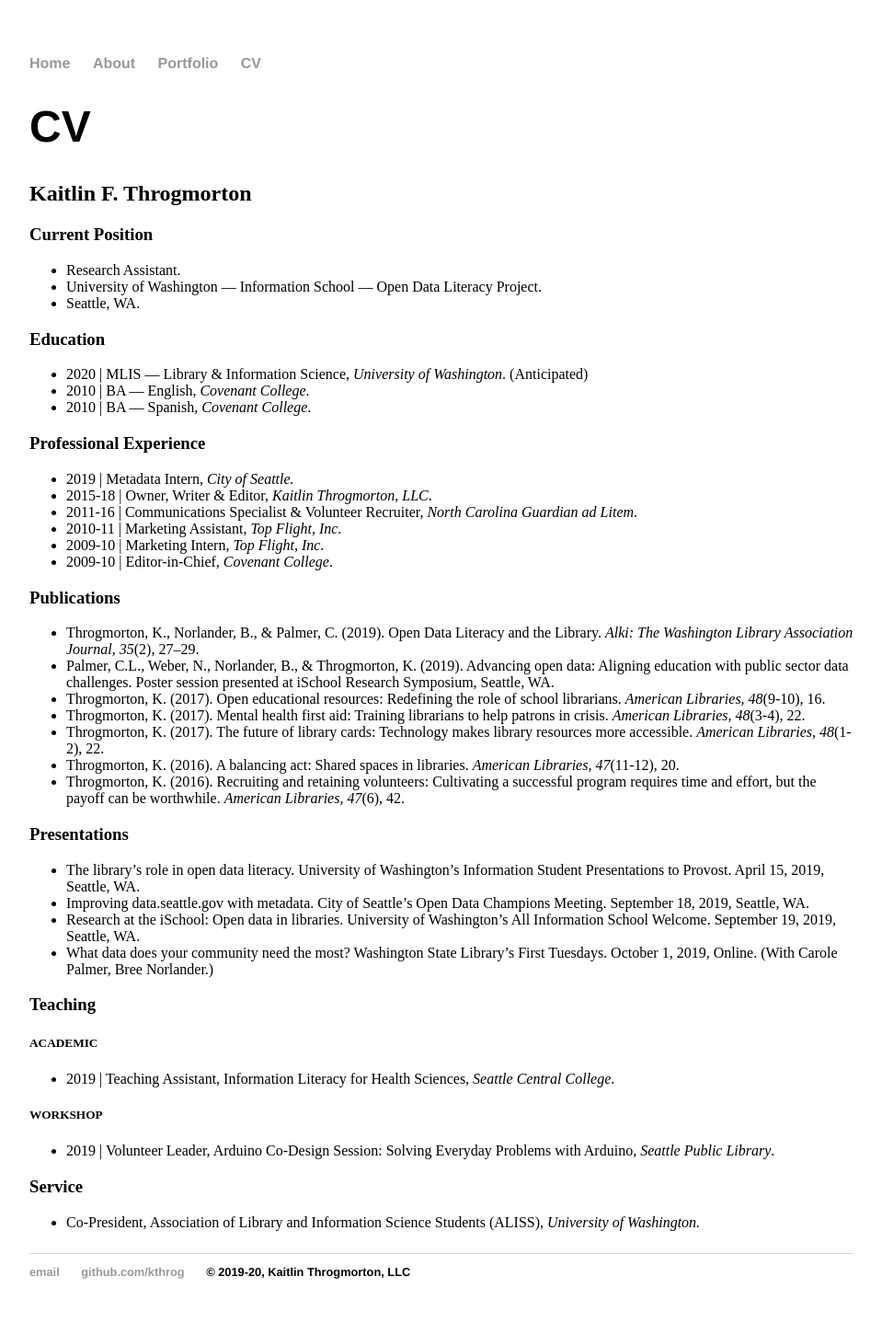
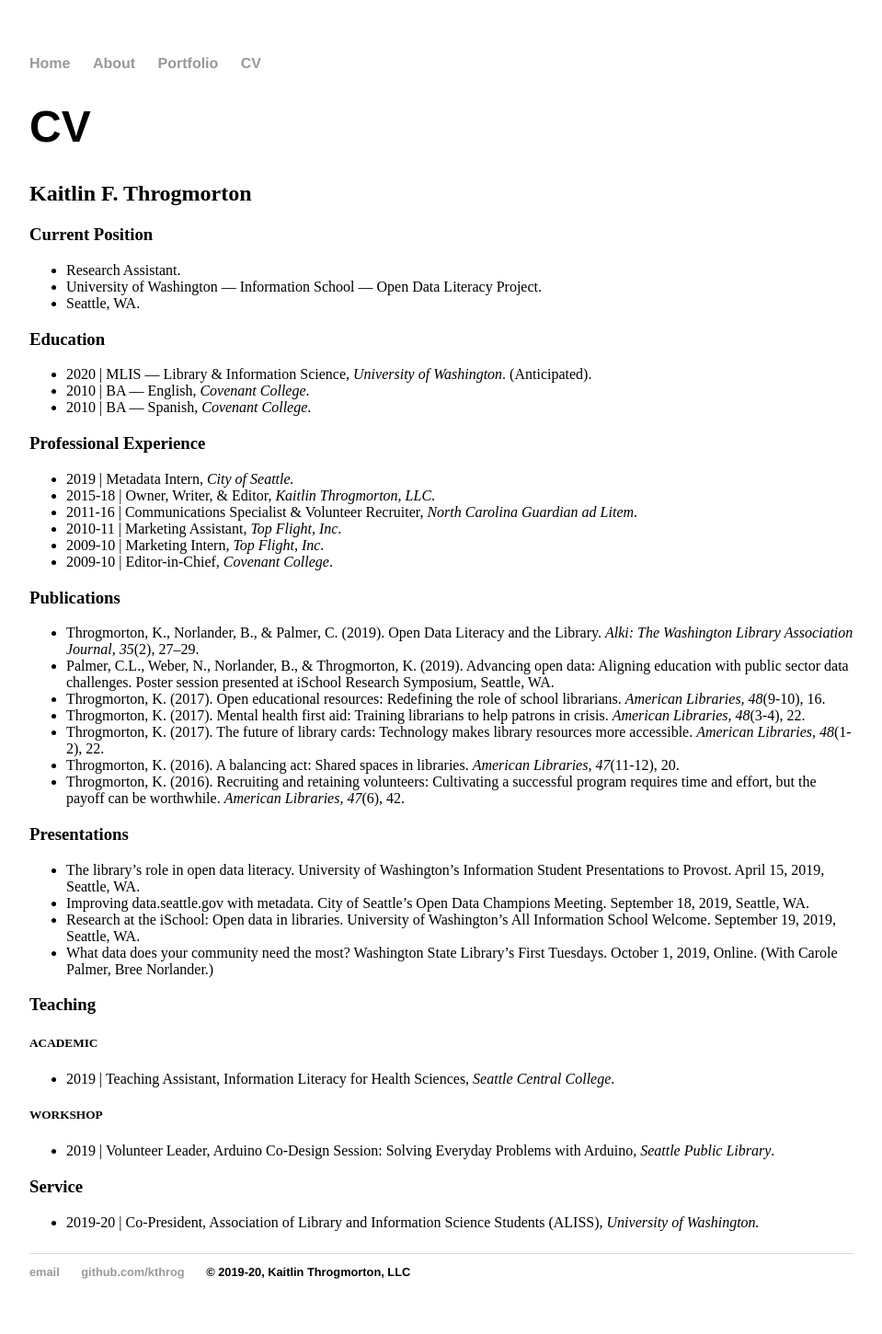
Before and after one commit to kthrog/old_site, a Jekyll site: the page built from CV/index.html, in a window 1280 px wide. Shown: the whole page at 92% size, without its empty margins (160-1119 px from the left). Built offline with Jekyll 4.4.1, drawn with Linux system fonts in a browser that asks for light colours.

Commit message:
slight style edits

```diff
--- a/CV/index.html
+++ b/CV/index.html
@@ -15,7 +15,7 @@
 
     		<h3>Education</h3>
     			<ul>
-			<li>2020 | MLIS — Library & Information Science, <i>University of Washington</i>. (Anticipated)</li>
+			<li>2020 | MLIS — Library & Information Science, <i>University of Washington</i>. (Anticipated).</li>
     			<li>2010 | BA — English, <i>Covenant College</i>.</li>
     			<li>2010 | BA — Spanish, <i>Covenant College</i>.</li>
 			</ul>
@@ -23,7 +23,7 @@
 		<h3>Professional Experience</h3>
 			<ul>
 			<li>2019 | Metadata Intern, <i>City of Seattle.</i></li>
-			<li>2015-18 | Owner, Writer & Editor, <i>Kaitlin Throgmorton, LLC</i>.</li>
+			<li>2015-18 | Owner, Writer, & Editor, <i>Kaitlin Throgmorton, LLC</i>.</li>
 			<li>2011-16 | Communications Specialist & Volunteer Recruiter, <i>North Carolina Guardian ad Litem</i>.</li>
 			<li>2010-11 | Marketing Assistant, <i>Top Flight, Inc</i>.</li>
 			<li>2009-10 | Marketing Intern, <i>Top Flight, Inc</i>.</li>
@@ -62,7 +62,7 @@
 
 		<h3>Service</h3>
 			<ul>
-			<li>Co-President, Association of Library and Information Science Students (ALISS), <i>University of Washington.</i></li>
+			<li>2019-20 | Co-President, Association of Library and Information Science Students (ALISS), <i>University of Washington.</i></li>
 			</ul>
 
 
```
